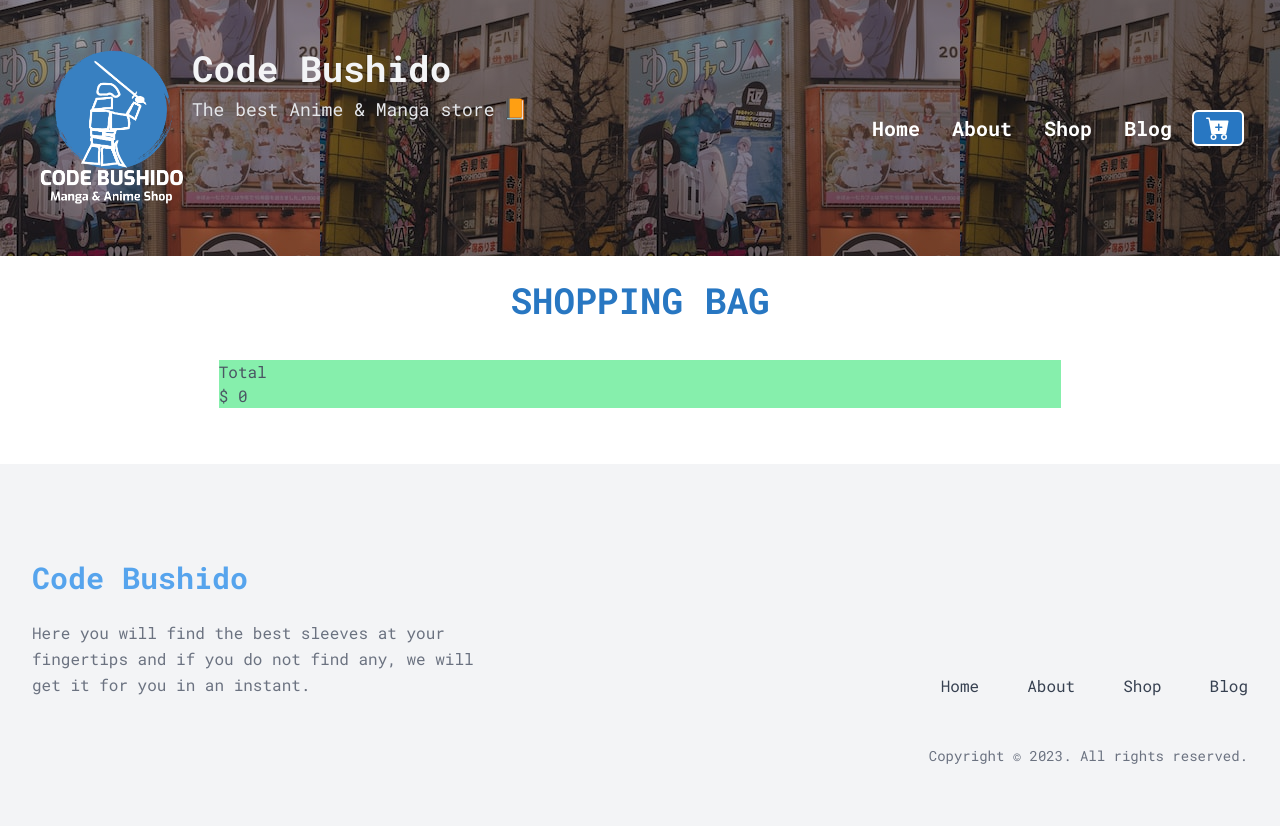
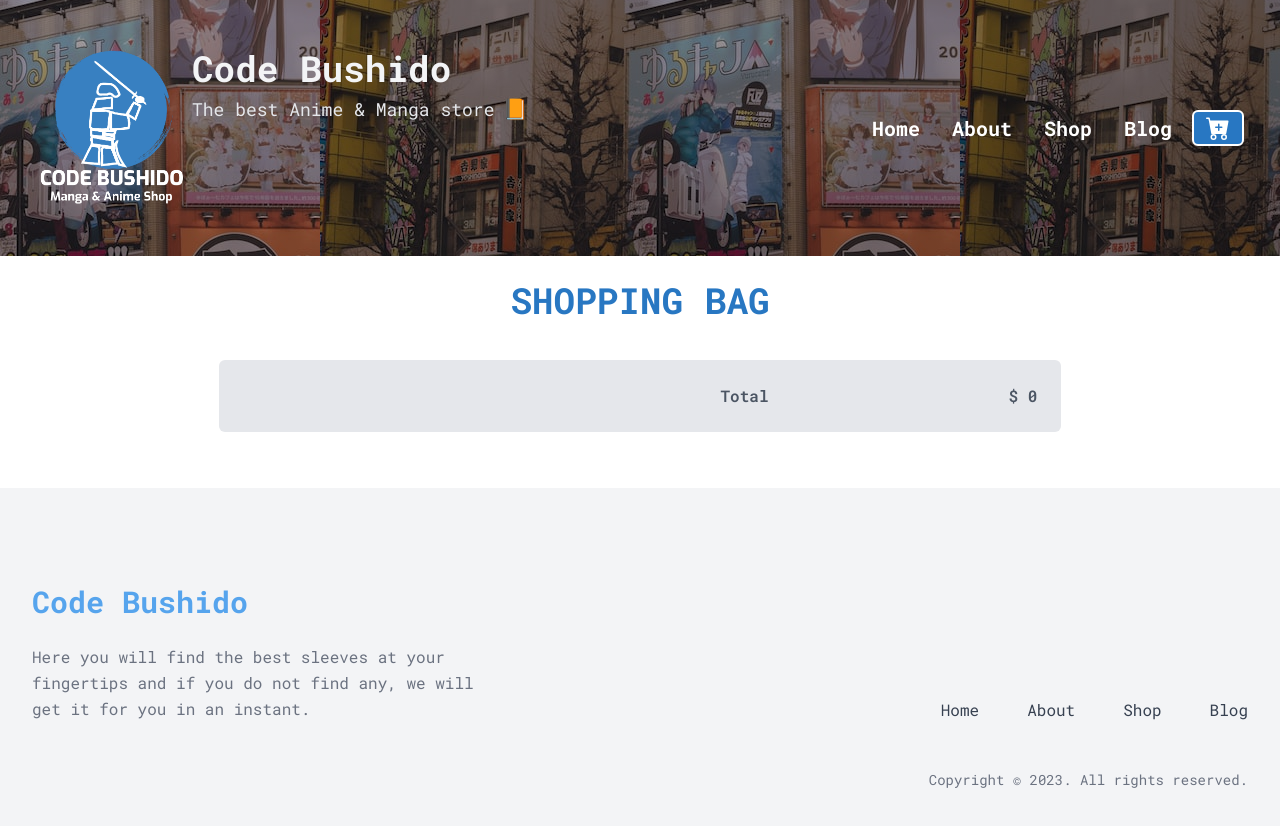
Before and after one commit to edavid72/Code-Bushido-App, a Next.js app: page /bag in a window 1280 px wide. Shown: the top 826 px of the page. Built offline with nearby package versions, Linux system fonts and the light colour scheme.

Commit message:
update bag component

```diff
--- a/src/components/header.tsx
+++ b/src/components/header.tsx
@@ -79,7 +79,7 @@ const Header = () => {
                   pathname === '/bag' ? 'border-white bg-[#2877c2]' : undefined
                 }`}
               >
-                <BsFillCartPlusFill className='text-2xl'/>
+                <BsFillCartPlusFill className="text-2xl" />
               </Link>
             </nav>
           </div>
--- a/src/pages/bag.tsx
+++ b/src/pages/bag.tsx
@@ -29,17 +29,16 @@ const Bag = ({ shopBag, updateQty, deleteItem }: BagProps) => {
               return (
                 <div
                   key={item.id}
-                  className="flex items-center border-b-2 border-gray-200"
+                  className="flex items-center border-b-2 border-gray-200 py-6"
                 >
                   <Image
                     src={item.image}
                     alt={item.title}
                     width={130}
                     height={40}
-                    className="m-4"
                   />
 
-                  <div className="w-6/12 space-y-3">
+                  <div className="ml-1 w-5/12 space-y-3">
                     <h3 className="font-bold">{item.title}</h3>
                     <p>{item.mangaka}</p>
                     <div>
@@ -63,7 +62,7 @@ const Bag = ({ shopBag, updateQty, deleteItem }: BagProps) => {
                     </div>
                   </div>
 
-                  <div className="w-3/12 md:flex space-x-5 items-end">
+                  <div className="w-4/12 md:flex space-x-5 items-end">
                     <div>
                       <p className="font-bold">$ {item.price}</p>
                       <p className="font-light">
@@ -75,19 +74,15 @@ const Bag = ({ shopBag, updateQty, deleteItem }: BagProps) => {
                       <RiDeleteBinLine className="mt-4 md:mt-0 text-2xl text-gray-500 hover:text-gray-600 transition-all duration-200 cursor-pointer" />
                     </button>
                   </div>
-
-
                 </div>
               );
             })}
           </div>
 
-          <aside className="bg-green-300">
-            <div>
-              <p>Total</p>
-              <p>$ {total}</p>
-            </div>
-          </aside>
+          <div className="bg-gray-200 rounded-md mt-6 p-6 flex flex-row justify-end space-x-28 md:space-x-60 font-semibold">
+            <p>Total</p>
+            <p>$ {total}</p>
+          </div>
         </div>
       </main>
     </Layout>
```
